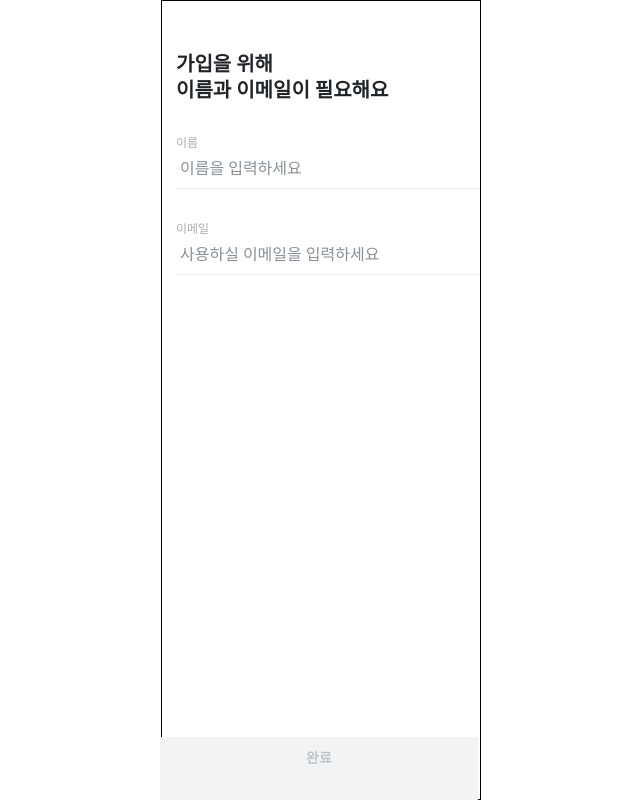
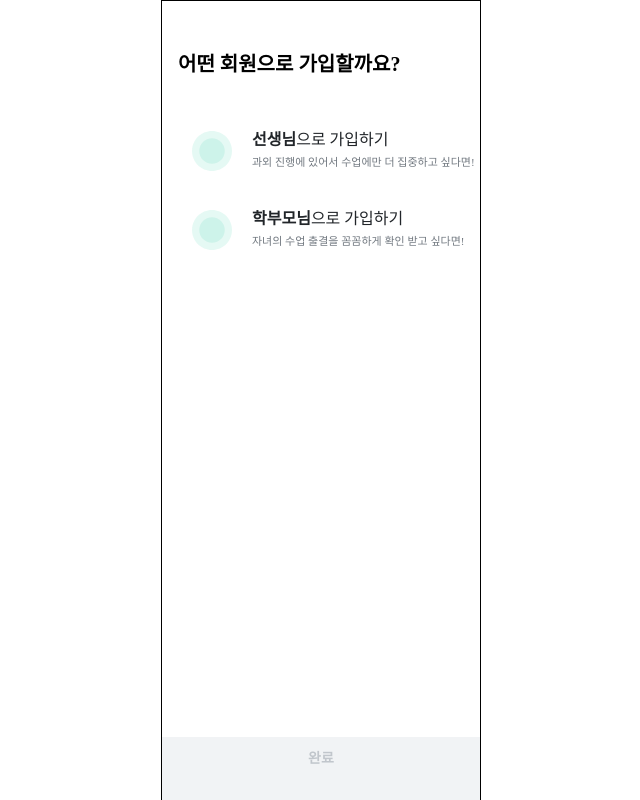
Before and after one commit to Gwasuwon-shot/Tutice_Client, a React (Vite) app: page /signup in a window 1280 px wide. Shown: the whole page, without its empty margins (319-959 px from the left). Built offline with nearby package versions, Linux system fonts and the light colour scheme; a web font is replaced by a local one.

Commit message:
[ fix ] 깃 에러 수정중

```diff
--- a/src/components/signup/NameEmail.tsx
+++ b/src/components/signup/NameEmail.tsx
@@ -31,9 +31,8 @@ const Container = styled.div`
 `;
 
 const NameEmailText = styled.header`
+  color: ${({ theme }) => theme.colors.grey900};
   ${({ theme }) => theme.fonts.title01};
-
-  color: ${({ theme }) => theme.colors.grey900};
 `;
 
 const InputWrapper = styled.div`
@@ -45,17 +44,15 @@ const InputWrapper = styled.div`
 `;
 
 const InputLabel = styled.span`
+  color: ${({ theme }) => theme.colors.grey300};
   ${({ theme }) => theme.fonts.body04};
-
-  color: ${({ theme }) => theme.colors.grey300};
 `;
 
 const Inputfield = styled.input`
   margin: 1rem 0.2rem;
 
   &::placeholder {
+    color: ${({ theme }) => theme.colors.grey400};
     ${({ theme }) => theme.fonts.title03};
-
-    color: ${({ theme }) => theme.colors.grey400};
   }
 `;
--- a/src/components/signup/Role.tsx
+++ b/src/components/signup/Role.tsx
@@ -20,7 +20,14 @@ export default function Role(setStep: React.Dispatch<React.SetStateAction<number
       <Container>
         <RoleText>어떤 회원으로 가입할까요?</RoleText>
         <RoleRapper>
-          <RadioButton type="radio" name="role" value="teacher" id="teacher" onClick={handleRadioClick} />
+          <RadioButton
+            type="radio"
+            name="role"
+            value="teacher"
+            id="teacher"
+            onClick={handleRadioClick}
+            $RoleNoneCheckSignupIc={RoleNoneCheckSignupIc}
+          />
           <TextWrapper>
             <RadioNameWrapper>
               <RadioBoldName htmlFor="teacher">선생님 </RadioBoldName>
@@ -30,7 +37,14 @@ export default function Role(setStep: React.Dispatch<React.SetStateAction<number
           </TextWrapper>
         </RoleRapper>
         <RoleRapper>
-          <RadioButton type="radio" name="role" value="parent" id="parent" onClick={handleRadioClick} />
+          <RadioButton
+            type="radio"
+            name="role"
+            value="parent"
+            id="parent"
+            onClick={handleRadioClick}
+            $RoleNoneCheckSignupIc={RoleNoneCheckSignupIc}
+          />
           <TextWrapper>
             <RadioNameWrapper>
               <RadioBoldName htmlFor="parent">학부모님 </RadioBoldName>
@@ -66,8 +80,8 @@ const RoleRapper = styled.div`
   margin-left: 0.9em;
 `;
 
-const RadioButton = styled.input`
-  background-image: url("${RoleNoneCheckSignupIc}");
+const RadioButton = styled.input<{ $RoleNoneCheckSignupIc: string }>`
+  background-image: url(${({ $RoleNoneCheckSignupIc }) => $RoleNoneCheckSignupIc});
 
   width: 4rem;
   height: 4rem;
@@ -102,7 +116,6 @@ const RadioPlainName = styled.label`
 `;
 
 const RadioSubName = styled.label`
+  color: ${({ theme }) => theme.colors.grey500};
   ${({ theme }) => theme.fonts.body07};
-
-  color: ${({ theme }) => theme.colors.grey500};
 `;
--- a/src/pages/Signup.tsx
+++ b/src/pages/Signup.tsx
@@ -2,7 +2,7 @@ import { useState } from "react";
 import StepRenderer from "../components/signup/StepRenderer";
 
 export default function Signup() {
-  const [step, setStep] = useState(2);
+  const [step, setStep] = useState(1);
   return (
     <div>
       <StepRenderer step={step} setStep={setStep} />
```
